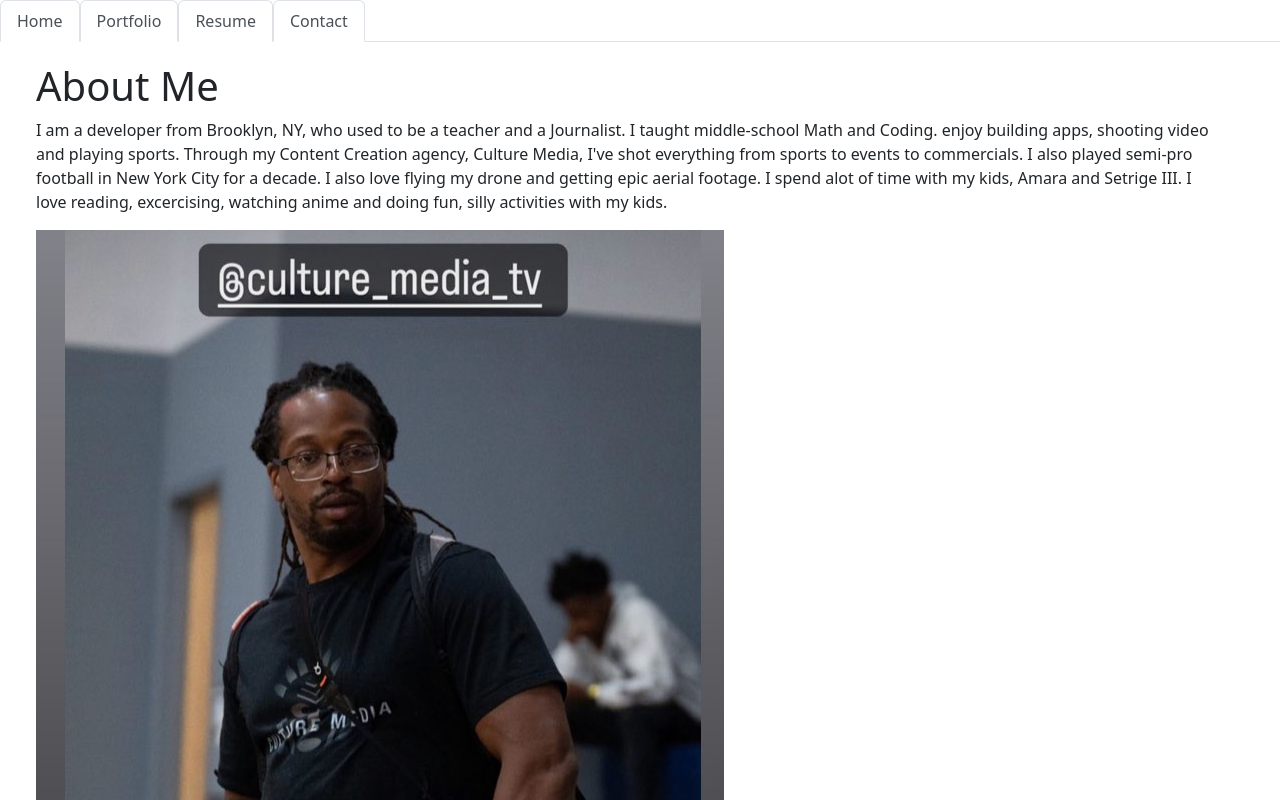
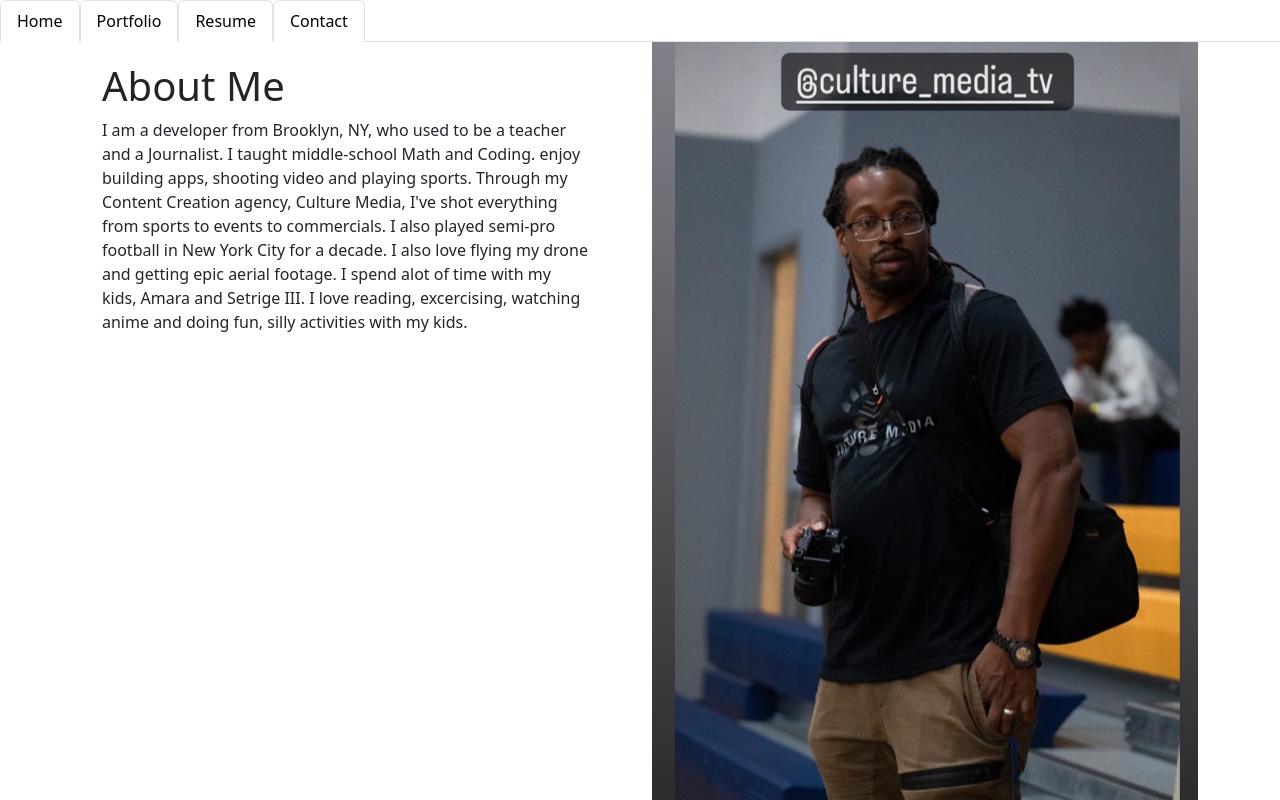
Before and after one commit to SetCra123/React-Portfolio, a React (Vite) app: page / in a window 1280 px wide. Shown: the top 800 px of the page. Built offline with nearby package versions, Linux system fonts and the light colour scheme.

Commit message:
I got my homepage contant to align horizontally using bootstrap rows and columns

```diff
--- a/package.json
+++ b/package.json
@@ -11,8 +11,9 @@
     "preview": "vite preview"
   },
   "dependencies": {
-    "bootstrap": "^5.2.3",
+    "bootstrap": "^5.3.3",
     "react": "^18.2.0",
+    "react-bootstrap": "^2.10.5",
     "react-dom": "^18.2.0",
     "react-router-dom": "^6.11.1"
   },
--- a/src/pages/Home.jsx
+++ b/src/pages/Home.jsx
@@ -1,9 +1,15 @@
 import '../App.css';
+import 'bootstrap/dist/css/bootstrap.min.css';  // Import Bootstrap CSS
+import { Container, Row, Col, } from 'react-bootstrap';  // Import React Bootstrap components
+
 
 
 export default function Home() {
     return (
-        <div className="about-container">
+        <Container>
+         <Row>
+            <Col md={6}>
+            <div className="about-container">
             <h1 className="content-wrapper">About Me</h1>
             <p className="about-text">I am a developer from Brooklyn, NY, who used to be a teacher and a Journalist. I taught
                 middle-school Math and Coding. enjoy building apps, shooting video and
@@ -12,9 +18,18 @@ export default function Home() {
                 I also love flying my drone and getting epic aerial footage. I spend alot
                 of time with my kids, Amara and Setrige III. I love reading, excercising, watching anime
                 and doing fun, silly activities with my kids. </p>
-        <img src="./images/IMG_5121.png" max-height="200px" className=""></img>
+              </div>
+            </Col>
+            <Col md={6}>
+             <img src="./images/IMG_5121.png" max-height="200px" className=""></img>
+            </Col>
+         </Row>
+        </Container>
 
-        </div>
+
+
+
+
 
     );
 }
```
Also changed, not shown: 1 other file (tests, documents, lock files or other folders).
